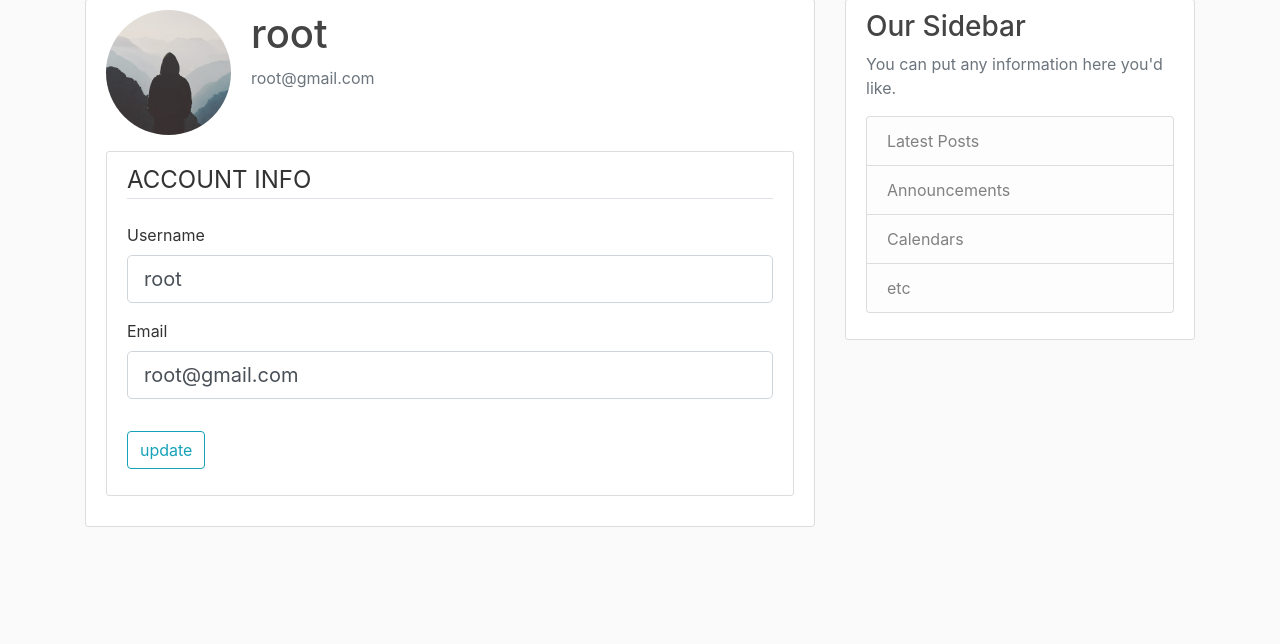
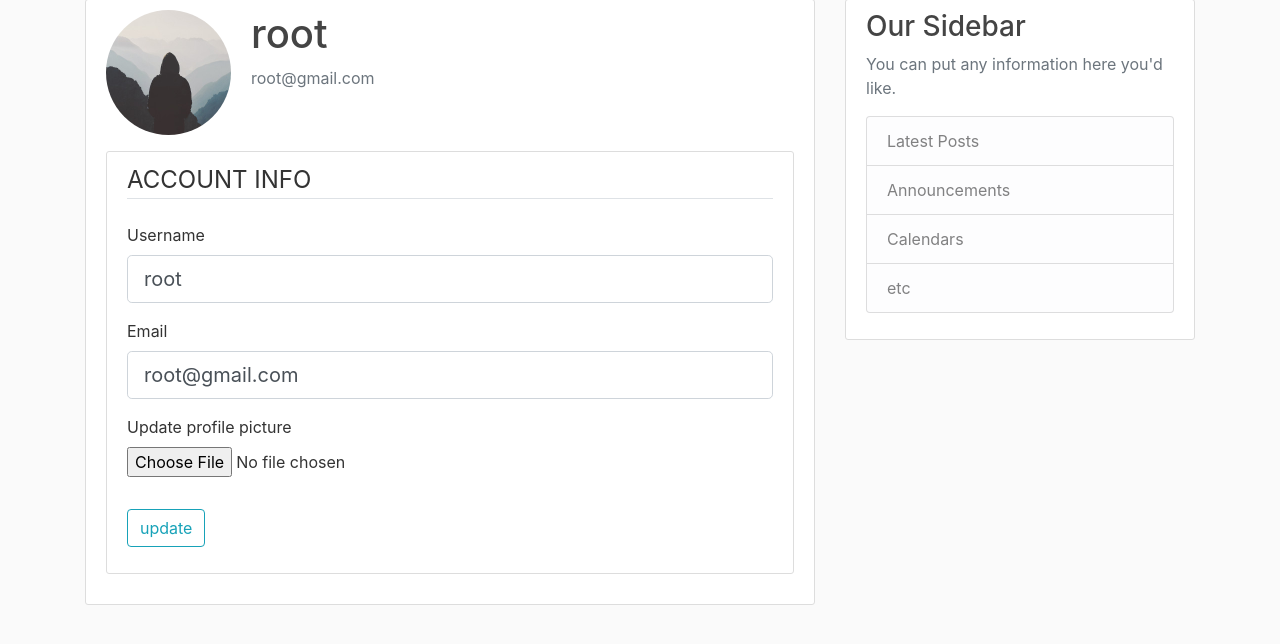
Before and after one commit to Swaroop-Bhattacharya01/FLASK-BLOG-PLATFORM, a Flask app: page /account in a window 1280 px wide. Shown: the part 105-749 px from the top of the page. Run offline with Flask 3, Linux system fonts and the light colour scheme; a user stored in the database is signed in; some libraries are stand-ins or nearby versions.

Commit message:
added the update option for pfp

```diff
--- a/app/forms.py
+++ b/app/forms.py
@@ -29,6 +29,7 @@ class LoginForm(FlaskForm):
 class UpdateForm(FlaskForm):
     username=StringField('Username',validators=[DataRequired(),Length(min=2,max=20)])
     email=StringField('Email',validators=[DataRequired(),Email()])
+    picture=FileField('Update profile picture',validators=[FileAllowed(['jpeg', 'jpg', 'png'], 'Images only!')])
     submit=SubmitField('update')
 
     def validate_username(self,username):
--- a/app/routes.py
+++ b/app/routes.py
@@ -1,3 +1,5 @@
+import os
+import secrets
 from flask import render_template,url_for,flash,redirect,request
 from app import app,db,bcrypt
 from app.forms import RegistrationForm,LoginForm ,UpdateForm#we import the forms we created in forms.py so that we can use them in out routes
@@ -64,11 +66,24 @@ def logout():
    logout_user()
    return redirect(url_for('home'))
 
+
+def save_picture(form_picture):
+    random_hex=secrets.token_hex(8) #hex is taken to generate a random filename for the picture
+    _,f_ext=os.path.splitext(form_picture.filename)# the reason for the _ is because we dont need the first value returned by splitext which is the path and _ext is the extension
+    picture_fn=random_hex+f_ext  #basically we r creating a unique filename for the picture by combining the hex and the file extension
+    picture_path=os.path.join(app.root_path,'static/profile_pics',picture_fn)
+    form_picture.save(picture_path)
+
+    return picture_fn
+
 @app.route('/account',methods=['GET','POST'])
 @login_required
 def account():
     form=UpdateForm()
     if form.validate_on_submit():
+        if form.picture.data:
+            picture_file=save_picture(form.picture.data)
+            current_user.image_file=picture_file
         current_user.username=form.username.data
         current_user.email=form.email.data
         db.session.commit()
--- a/app/templates/account.html
+++ b/app/templates/account.html
@@ -9,7 +9,7 @@
         </div>
     </div>
     <div class="content-section">
-        <form method="POST" action="">
+        <form method="POST" action="" enctype="multipart/form-data">
             {{ form.hidden_tag() }}
             <fieldset class="form-group">
                 <legend class="border-bottom mb-4">ACCOUNT INFO</legend>
@@ -41,6 +41,15 @@
                     {{ form.email(class="form-control form-control-lg") }}
                     {% endif %}
                 </div>
+                <div class="form-group">
+                    {{ form.picture.label() }}
+                    {{ form.picture(class="form-control-file") }}
+                    {% if form.picture.errors %}
+                    {% for error in form.email.errors %}
+                    <span class="'text-danger">{{ error }}</span>
+                    {% endfor %}
+                    {% endif %}
+                </div>
             </fieldset>
             <div class="form-group">
                 {{ form.submit(class="btn btn-outline-info") }}
```
Also changed, not shown: app/static/profile_pics/c66e6a524e67b70b.png (added), instance/site.db.
